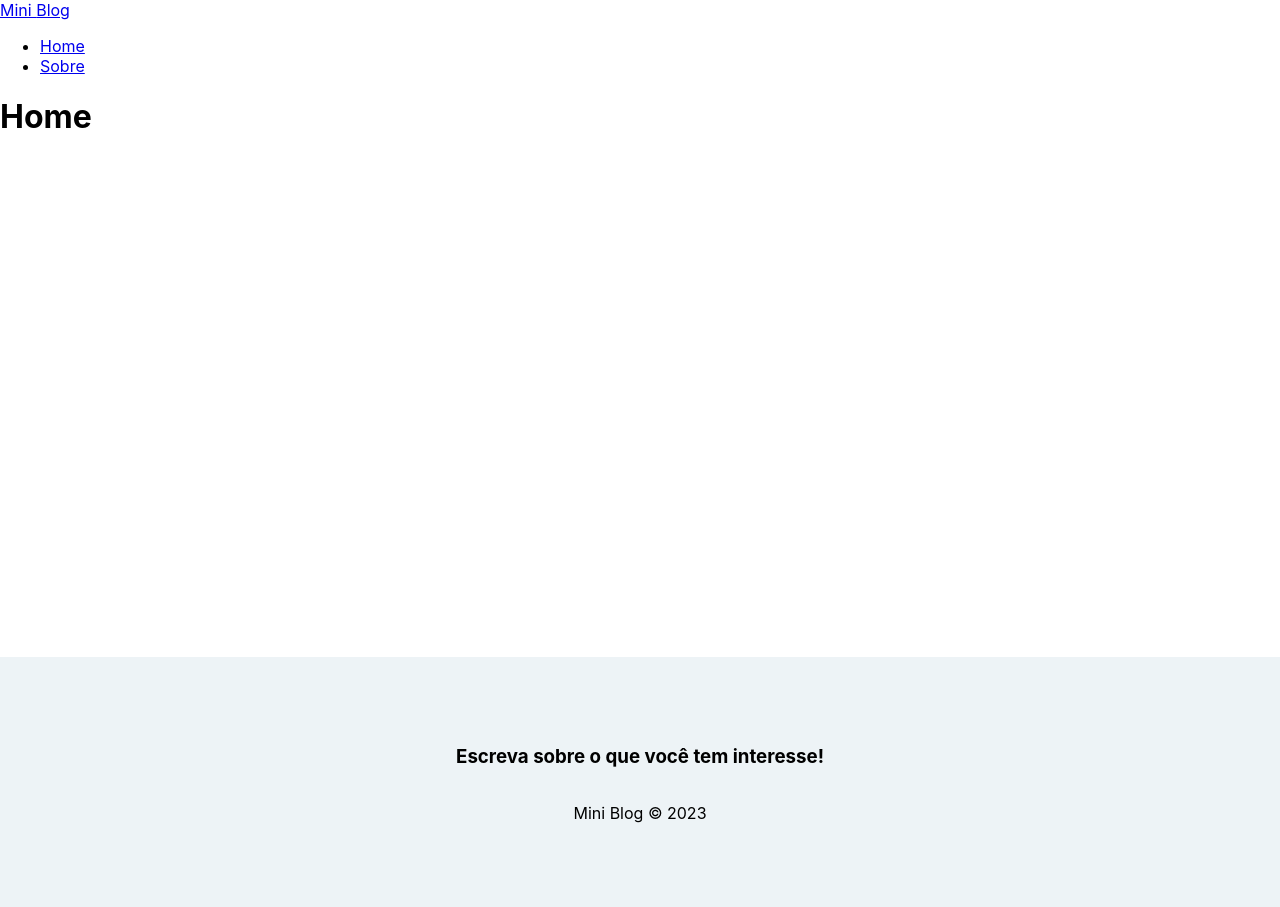
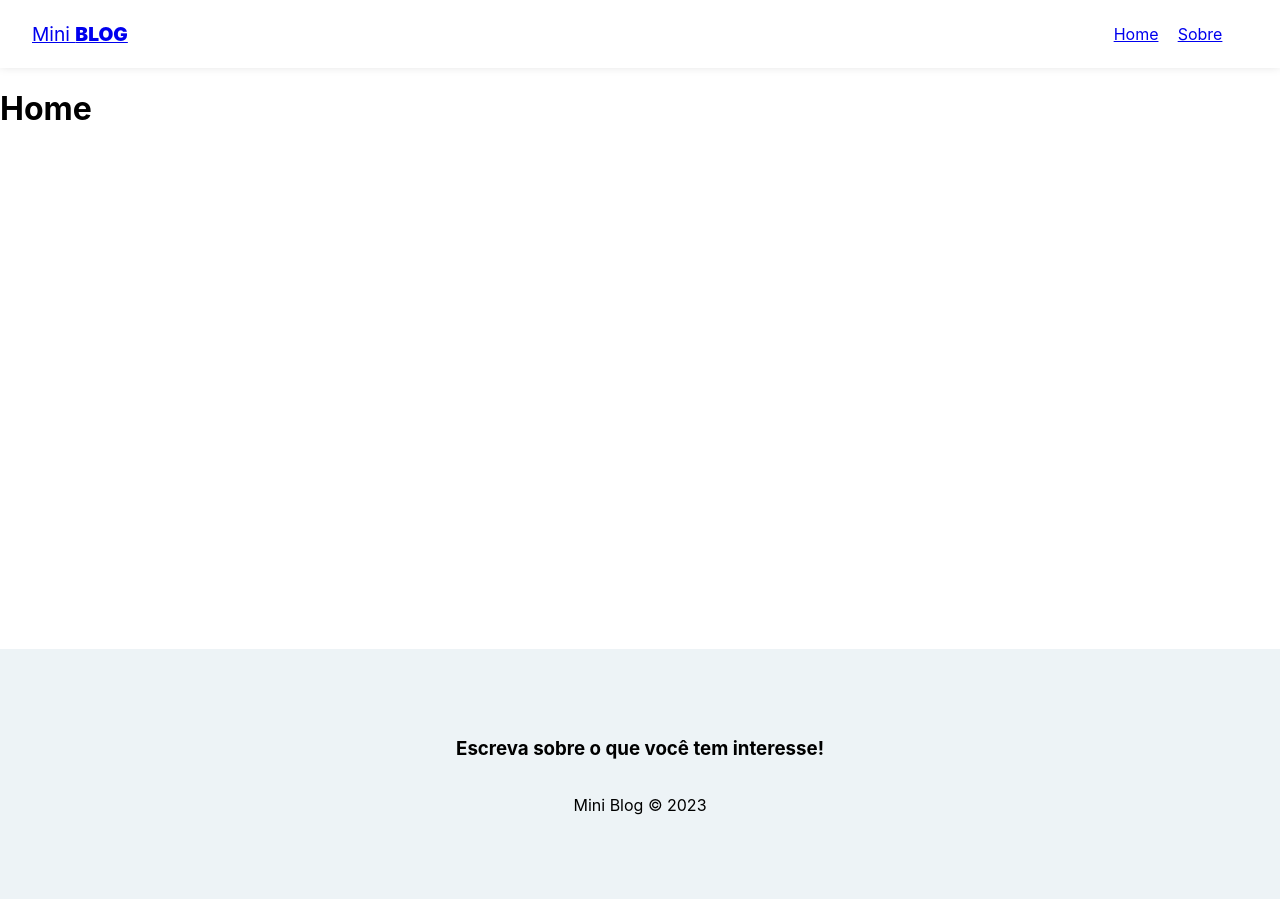
Before and after one commit to majunior07/miniblog, a React (Create React App) app: page / in a window 1280 px wide. Built offline with nearby package versions, Linux system fonts and the light colour scheme.

Commit message:
Primeiro commit 19/07/2023

```diff
--- a/src/components/Navbar.js
+++ b/src/components/Navbar.js
@@ -4,11 +4,11 @@
 
 const Navbar = () => {
     return(
-        <nav>
-            <NavLink to="/">
+        <nav className={styles.navbar}>
+            <NavLink to="/" className={styles.brand}>
                 Mini <span>Blog</span>
             </NavLink>
-            <ul>
+            <ul className={styles.links_list}>
                 <li>
                     <NavLink to="/">Home</NavLink>
                 </li>
--- a/src/components/Navbar.module.css
+++ b/src/components/Navbar.module.css
@@ -0,0 +1,34 @@
+.navbar{
+    display: flex;
+    box-shadow: rgba(0, 0, 0, .15) 0px -2px 10px 0px;
+    justify-content: space-between;
+    align-items: center;
+    padding: .5em 2em;
+}
+
+.brand{
+    font-size: 1.2em;
+}
+
+.brand span{
+    font-weight: 900;
+    text-transform: uppercase;
+}
+
+.links_list{
+    display: flex;
+    list-style: none;
+}
+
+.links_list{
+    margin-right: 1em;
+}
+
+.links_list li a{
+    padding: .4em .6em;
+}
+
+.active{
+    background-color: #000;
+    color: #fff;
+}
```
